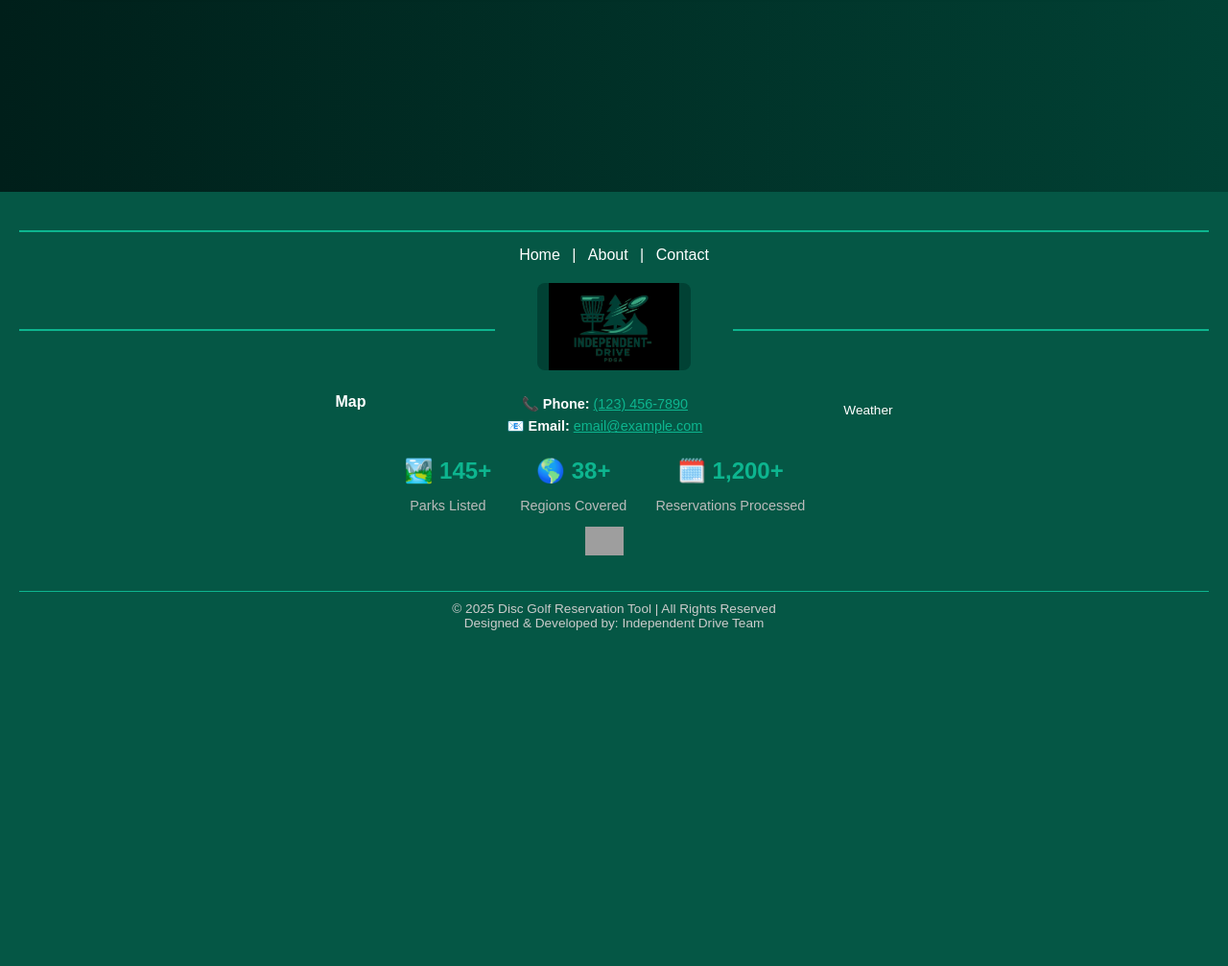
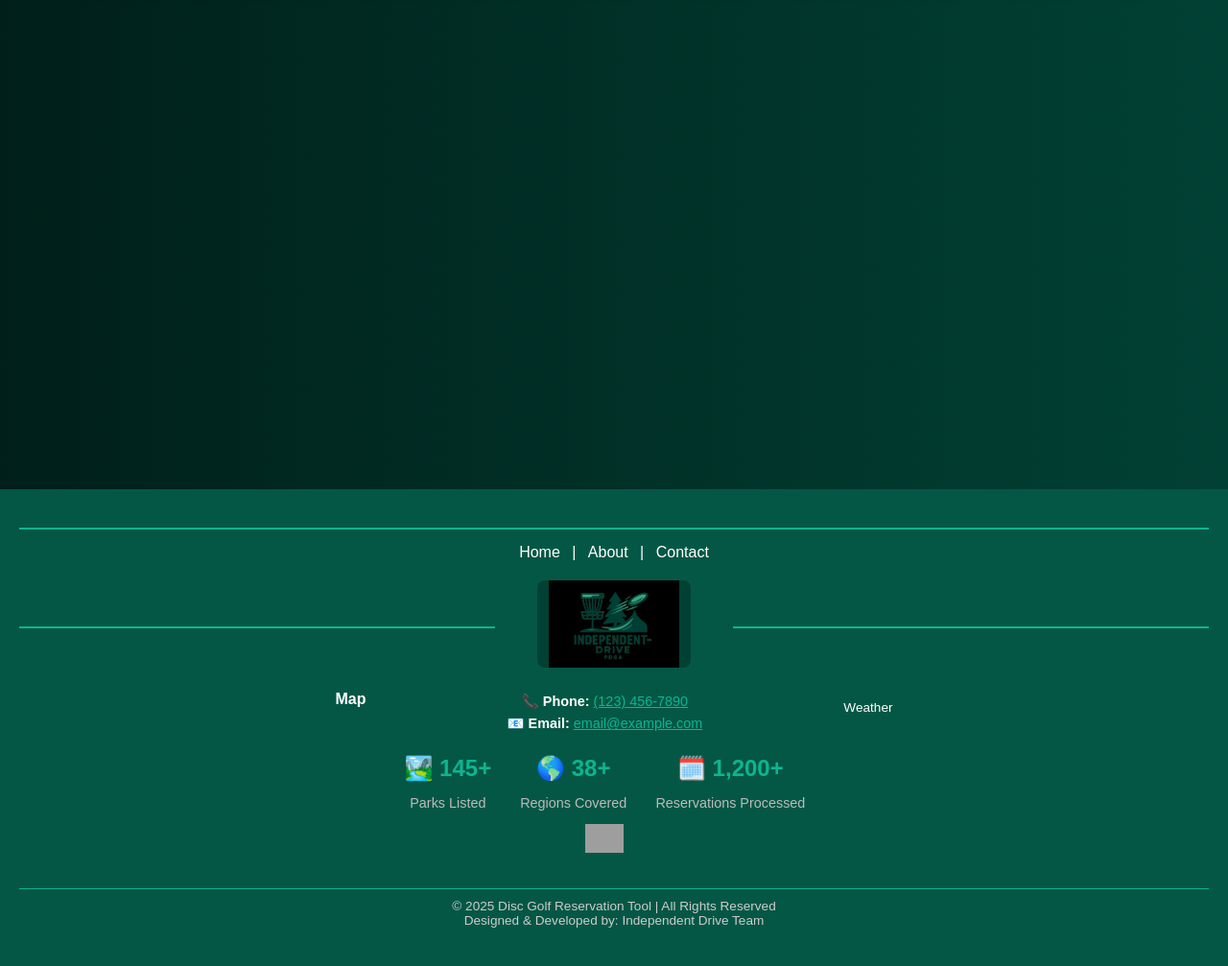
Before and after one commit to MarkTheDeveloper/Independent-drive, a PHP site: page /Contact/contact.html in a window 1280 px wide. Shown: the part 349-1356 px from the top of the page at 96% size. Before the commit the page ends 1006 px from the top, so only its background shows below. Run offline with PHP 8.4, Linux system fonts and the light colour scheme; grey boxes are pictures that could not be loaded.

Commit message:
Small fix margin

```diff
--- a/Contact/contact.css
+++ b/Contact/contact.css
@@ -120,5 +120,5 @@
     transition: transform 0.3s ease, box-shadow 0.3s ease;
   }
   #footer-placeholder{
-    margin-top: 190px;
+    margin-top: 500px;
   }
```
